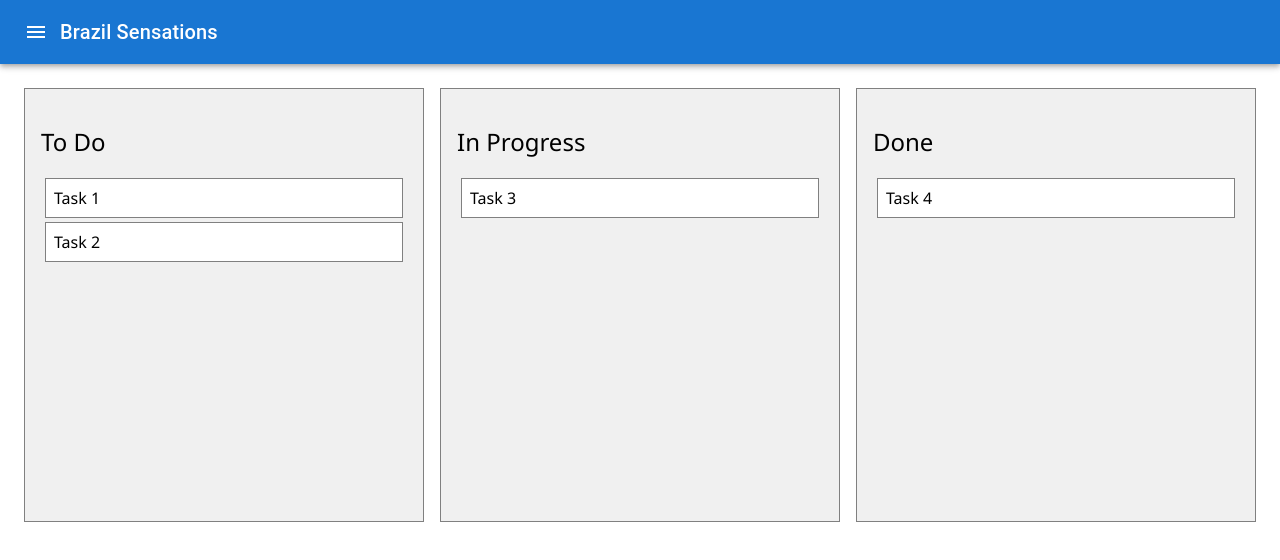
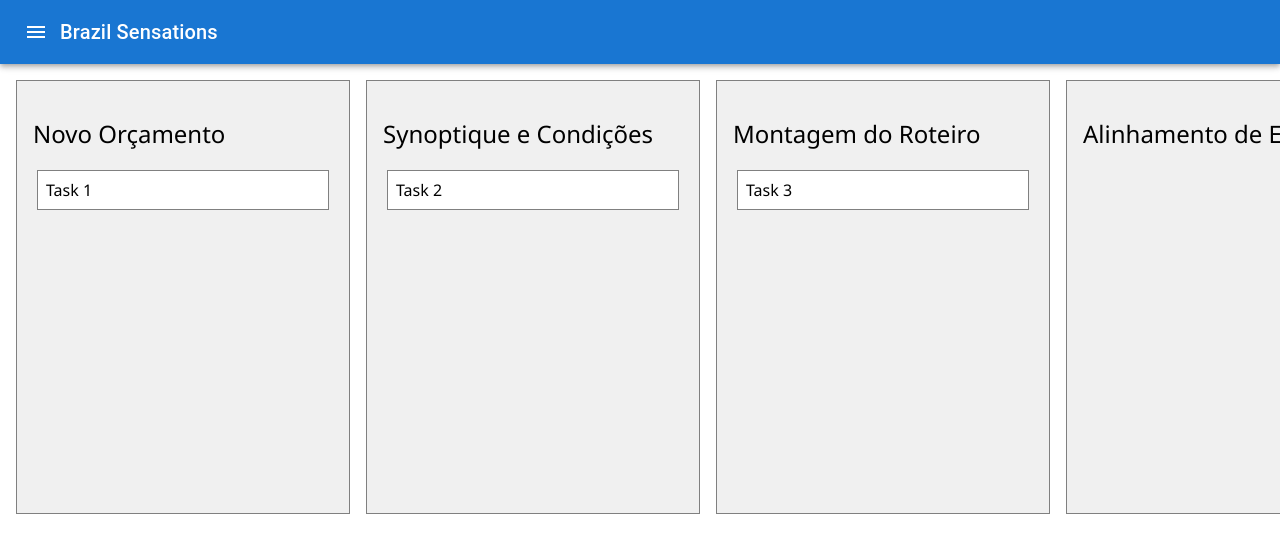
Before and after one commit to Alice-santos-silva/meuApp_v1, a React (Vite) app: page /kanban in a window 1280 px wide. Shown: the top 560 px of the page. Built offline with nearby package versions, Linux system fonts and the light colour scheme.

Commit message:
ajustes no kanban

```diff
--- a/src/App.css
+++ b/src/App.css
@@ -32,14 +32,14 @@
 
 }
 /*--------------------------------------------------------------------------------------------------------------------------*/
-/*.board-wrapper {
+.board-wrapper {
   display: flex;
   justify-content: center;
   overflow-x: scroll;
   padding: 20px;
   flex-wrap: wrap;
   width: 100vw;
-}*/
+}
 
 /*.board {
   display: flex;
@@ -49,7 +49,7 @@
 
 }*/
 
-/*.column {
+.column {
   display: inline-block;
   vertical-align: top;
   width: 250px;
@@ -102,7 +102,7 @@
   background-color: #0056b3;
 }
 
-.ReactModal__Overlay {
+/*.ReactModal__Overlay {
   background-color: rgba(0, 0, 0, 0.75) !important;
 }
 
--- a/src/kanban/Board.jsx
+++ b/src/kanban/Board.jsx
@@ -1,12 +1,10 @@
-import "../App.css";
-// src/App.js
 import React, { useState } from 'react';
 import KanbanColumn from './KanbanColumn';
 
 const initialCards = [
-  { id: 1, text: 'Task 1', status: 'To Do' },
-  { id: 2, text: 'Task 2', status: 'To Do' },
-  { id: 3, text: 'Task 3', status: 'In Progress' },
+  { id: 1, text: 'Task 1', status: 'Novo Orçamento' },
+  { id: 2, text: 'Task 2', status: 'Synoptique e Condições' },
+  { id: 3, text: 'Task 3', status: 'Montagem do Roteiro' },
   { id: 4, text: 'Task 4', status: 'Done' },
 ];
 
@@ -21,10 +19,10 @@
     );
   };
 
-  const columns = ['To Do', 'In Progress', 'Done'];
+  const columns = ['Novo Orçamento', 'Synoptique e Condições', 'Montagem do Roteiro', 'Alinhamento de Expectativas', 'Disponibilidade e Tarifas', 'Preparação da Cotação', 'Coleta de Informações para a Proposta', 'Preparação da Apresentação', 'Proposta Enviada', 'Orçamento Confirmado', 'Orçamento Suspenso'];
 
   return (
-    <div style={{ display: 'flex', padding: '16px' }}>
+    <div style={{ display: 'flex', overflowX: 'auto', whiteSpace: 'nowrap', padding: '16px' }}>
       {columns.map((column) => (
         <KanbanColumn
           key={column}
--- a/src/kanban/KanbanCard.jsx
+++ b/src/kanban/KanbanCard.jsx
@@ -1,4 +1,3 @@
-// src/KanbanCard.js
 import React from 'react';
 import { useDrag } from 'react-dnd';
 
--- a/src/kanban/KanbanColumn.jsx
+++ b/src/kanban/KanbanColumn.jsx
@@ -1,4 +1,3 @@
-// src/KanbanColumn.js
 import React from 'react';
 import { useDrop } from 'react-dnd';
 import KanbanCard from './KanbanCard';
@@ -16,9 +15,12 @@
     <div
       ref={drop}
       style={{
-        flex: 1,
+        display: 'inline-block', // Adicionando inline-block para manter colunas inline
+        verticalAlign: 'top', // Alinhamento vertical das colunas
+        minWidth: '300px',
+        marginRight: '16px',
+        flexShrink: 0, // Impede que as colunas se comprimam
         padding: '16px',
-        margin: '8px',
         backgroundColor: isOver ? '#e0ffe0' : '#f0f0f0',
         minHeight: '400px',
         border: '1px solid gray',
```
